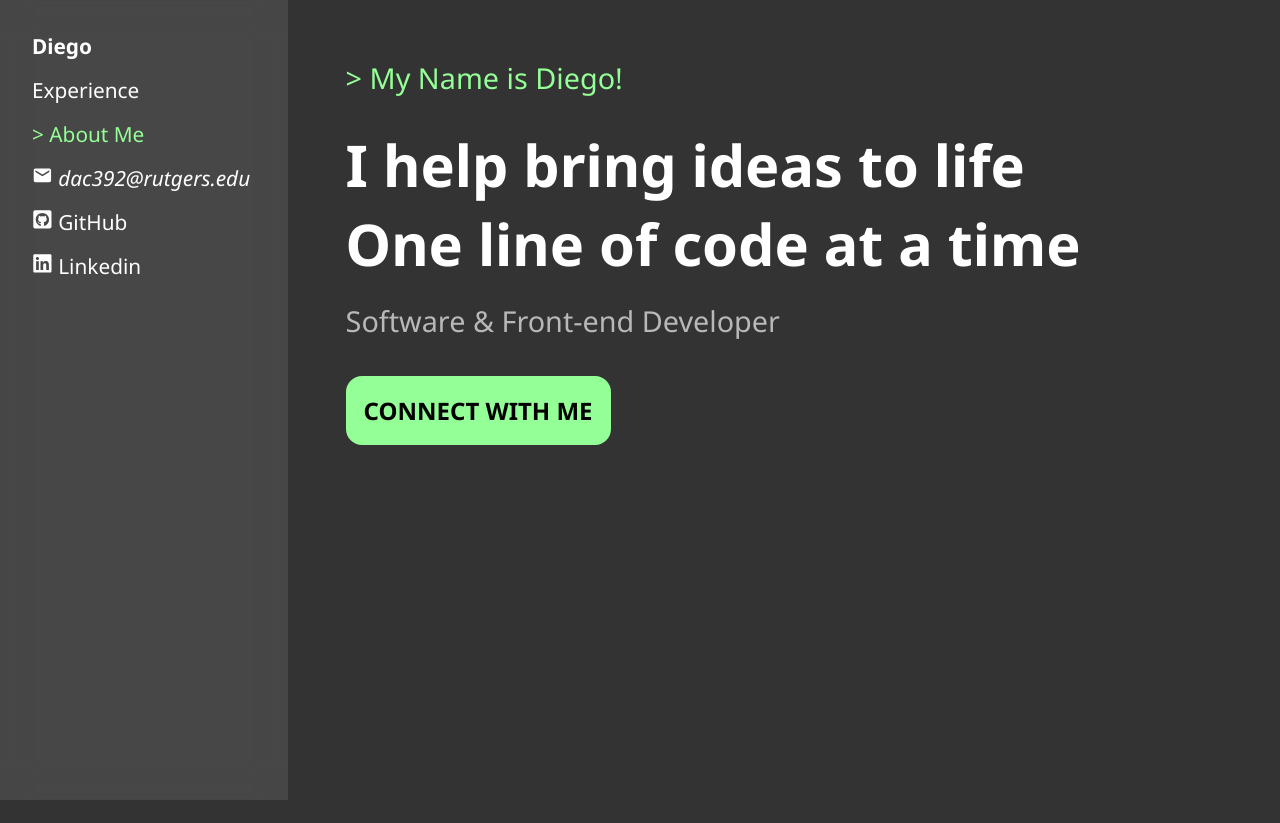
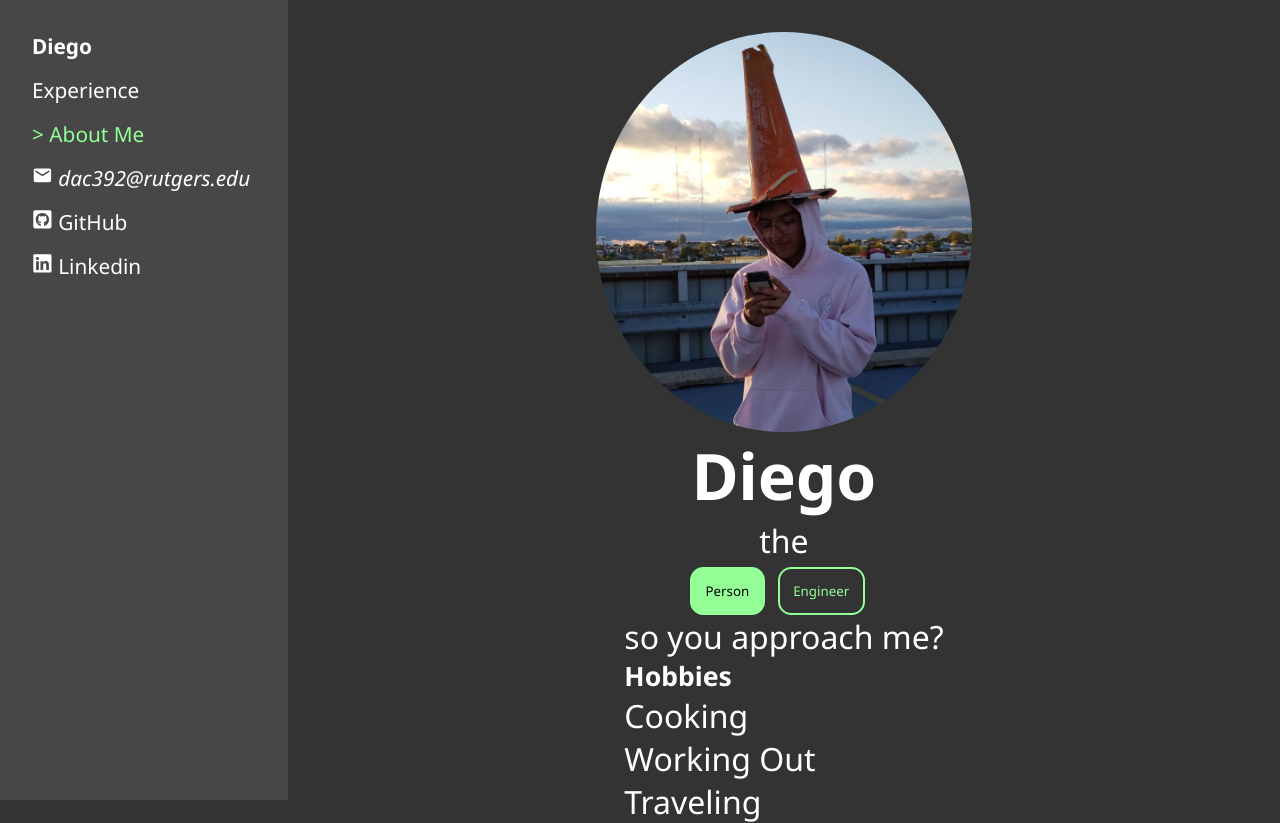
Before and after one commit to dac392/Portfolio-Personal-Website, a React (Create React App) app: page /about in a window 1280 px wide. Before the commit the page ends 800 px from the top, so only its background shows below. Built offline with nearby package versions, Linux system fonts and the light colour scheme.

Commit message:
about me page

```diff
--- a/src/App.css
+++ b/src/App.css
@@ -288,6 +288,48 @@ header li {
 }
 
 /*
+    ABOUT THINGS
+*/
+.about{
+  display: flex;
+  flex-direction: column;
+  align-items: center;
+
+  padding: 1em;
+  height: 100%;
+  width: 80%;
+  font-size: 2em;
+  margin-left: 9em;
+  color: white;
+}
+
+img{
+  height: 400px;
+  border-radius: 50%;
+}
+
+.btn{
+  background-color: #333;
+  border: 2px solid #93FF96;
+  color: #93FF96;
+  padding: 1em;
+  border-radius: 1em;
+  cursor: pointer;
+  transition: all ease-in-out 0.3s;
+  margin-right: 1em;
+}
+
+.selected{
+  background-color: #93FF96;
+  color: #000;
+}
+
+.btn:hover{
+  background-color: #93FF96;
+  color: #000;
+}
+
+/*
     MEDIA QUERRIES
 */
 
@@ -347,5 +389,11 @@ header li {
     width: 100vw;
   }
 
+  .about{
 
+    padding: 0;
+    margin: 0;
+    margin-top: 3em;
+    width: 100vw;
+  }
 }
--- a/src/App.js
+++ b/src/App.js
@@ -6,6 +6,7 @@ import Resume from './Components/Resume';
 import Education from "./Components/Education";
 import Projects from './Components/Projects';
 import Courses from './Components/Courses';
+import About from './Components/About';
 
 function App() {
   return (
@@ -18,7 +19,7 @@ function App() {
           <Route path="projects" element={ <Projects />} />
           <Route path="courses" element={<Courses />} />
         </Route>
-        <Route path="about" element={<Home/>} />
+        <Route path="about" element={<About />} />
       </Routes>
       {/* <Footer /> */}
     </div>
--- /dev/null
+++ b/src/Components/About.js
@@ -0,0 +1,40 @@
+import React, { useState } from "react";
+import Engineer from "./Engineer";
+import Person from "./Person";
+
+const About = ()=>{
+    const [personal, setPersonal] = useState(true);
+    const toggleTrue = ()=>{
+        if(!personal){
+            setPersonal(!personal);
+        }
+    }
+    const toggleFalse = ()=>{
+        if(personal){
+            setPersonal(!personal);
+        }
+    }
+
+    return(
+    <div className="about">
+        {
+            (personal)?
+            <img src={require("../Images/personal-pic.JPG")} alt="Diego with a cone on his head" /> :
+            <img src={require("../Images/professional-pic.jpg")} alt="Diego looking semi professional" />
+        }
+        <h1>Diego</h1>
+        <p>the</p>
+        <div className="inline">
+            <button onClick={toggleTrue} className={(personal)? "btn selected":"btn"}>Person</button>
+            <button onClick={toggleFalse} className={(!personal)? "btn selected":"btn"}>Engineer</button>
+        </div>
+        {
+            (personal)?
+            <Person /> :
+            <Engineer />
+        }
+    </div>
+    );
+}
+
+export default About;
--- /dev/null
+++ b/src/Components/Engineer.js
@@ -0,0 +1,11 @@
+import React from "react";
+
+const Engineer = ()=>{
+    return (
+        <>
+            <h1>TDB</h1>
+        </>
+    );
+}
+
+export default Engineer;
--- /dev/null
+++ b/src/Components/Person.js
@@ -0,0 +1,21 @@
+import React from "react";
+
+const Person = ()=>{
+    return (
+        <>
+            <article>
+                <section>
+                    <p>so you approach me?</p>
+                </section>
+                <section>
+                    <h5>Hobbies</h5>
+                    <p>Cooking</p>
+                    <p>Working Out</p>
+                    <p>Traveling</p>
+                </section>
+            </article>
+        </>
+    );
+}
+
+export default Person;
```
Also changed, not shown: src/Images/personal-pic.JPG (added), src/Images/professional-pic.jpg (added).
